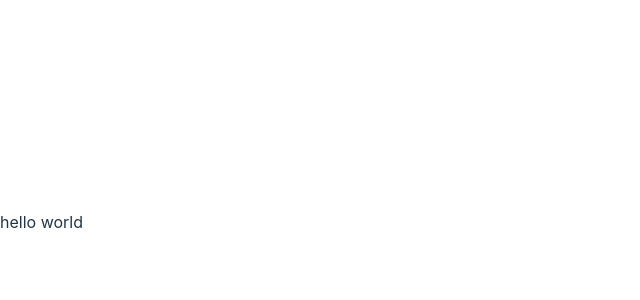
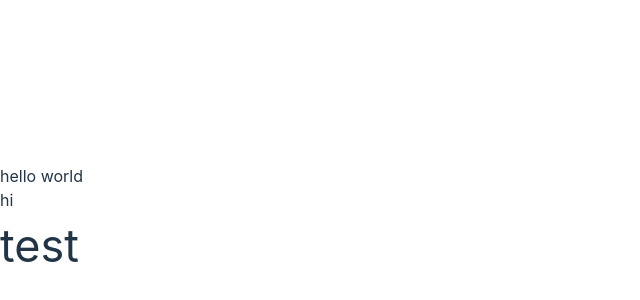
Before and after one commit to DAILAB-SUZY/PITCH, a React (Vite) app in the folder frontend/react-ts/: page / in a window 1280 px wide. Shown: the part 178-478 px from the top of the page, without its empty margins (0-640 px from the left). Built offline with nearby package versions, Linux system fonts and the light colour scheme.

Commit message:
feat: styled component 적용

```diff
--- a/frontend/react-ts/src/App.tsx
+++ b/frontend/react-ts/src/App.tsx
@@ -1,7 +1,23 @@
+import styled from "styled-components";
+
+const Title = styled.div`
+  font-size: ${(props) => props.fontSize};
+  margin: ${(props) => props.margin};
+`;
+
 function App() {
   console.log(1);
 
-  return <div>hello world</div>;
+  return (
+    <div>
+      hello world
+      <div>hi</div>
+      <Title fontSize="45px" margin="0px">
+        {" "}
+        test{" "}
+      </Title>
+    </div>
+  );
 }
 
 export default App;
```
Also changed, not shown: 2 other files (tests, documents, lock files or other folders).
